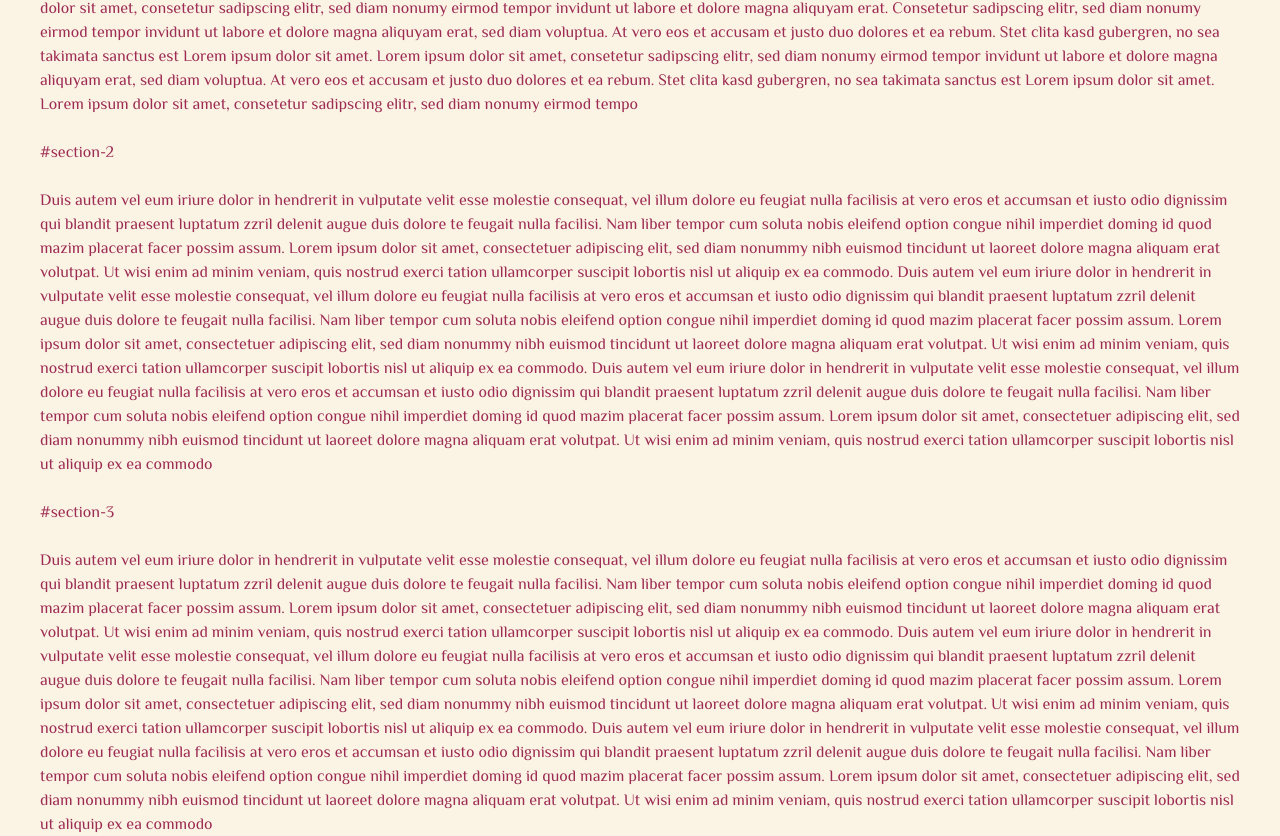
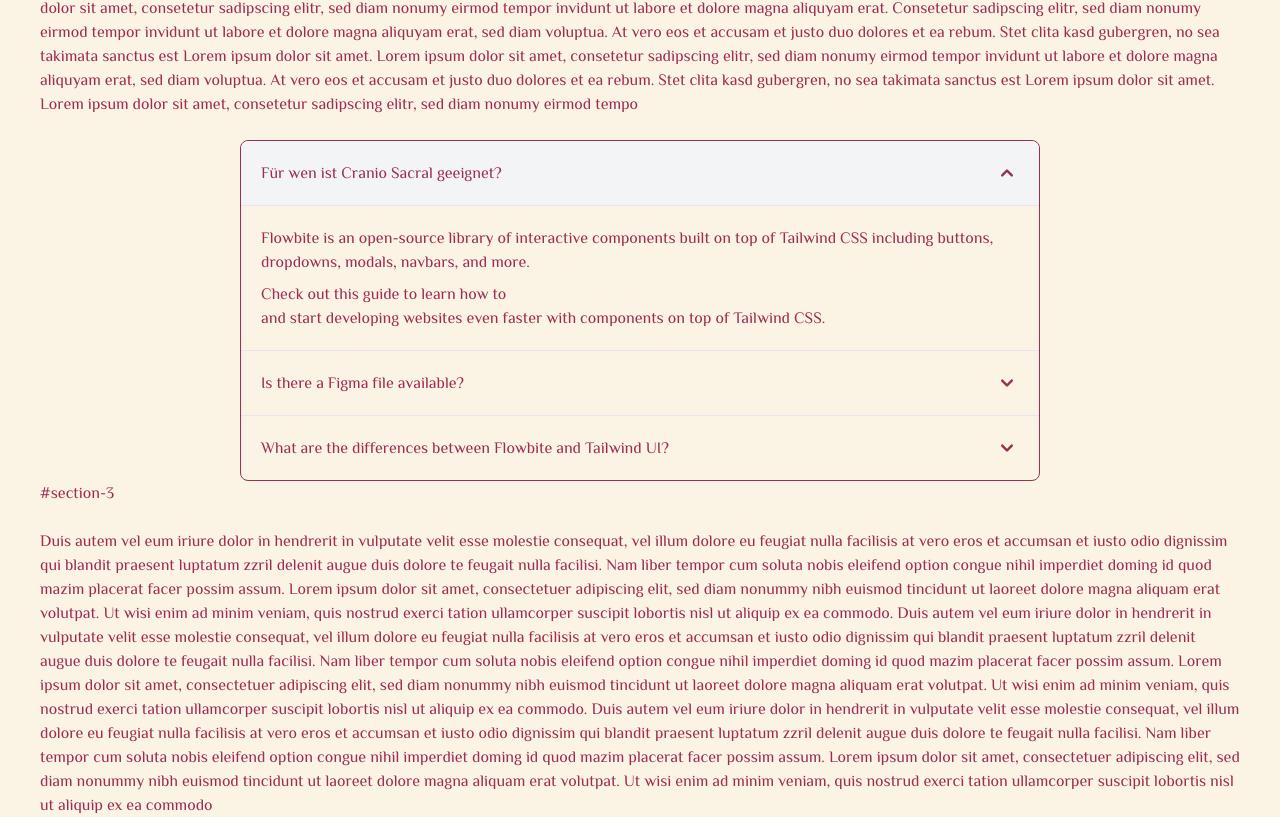
Before and after one commit to meyer-marco/flow_cranio, a Next.js app in the folder flow_cranio_app/: page / in a window 1280 px wide. Shown: the part 594-1430 px from the top of the page. Built offline with nearby package versions, Linux system fonts and the light colour scheme.

Commit message:
feat: init accordion

```diff
--- /dev/null
+++ b/flow_cranio_app/src/pages/components/Accordion/Accordion.tsx
@@ -0,0 +1,81 @@
+import React from "react";
+import { Accordion as AccordionWrapper } from "flowbite-react";
+import style from "./accordion.module.css";
+
+const Accordion: React.FC<{ id?: string }> = ({ id }) => {
+  return (
+    <AccordionWrapper
+      className={`md:w-2/3 border-main-violet ${style.accordion}`}
+    >
+      <AccordionWrapper.Panel>
+        <AccordionWrapper.Title className=" text-main-violet ">
+          Für wen ist Cranio Sacral geeignet?
+        </AccordionWrapper.Title>
+        <AccordionWrapper.Content className="">
+          <div className="mb-2 text-main-violet">
+            <p>
+              Flowbite is an open-source library of interactive components built
+              on top of Tailwind CSS including buttons, dropdowns, modals,
+              navbars, and more.
+            </p>
+          </div>
+          <div className=" text-main-violet">
+            <p>Check out this guide to learn how to </p>
+            <p>
+              and start developing websites even faster with components on top
+              of Tailwind CSS.
+            </p>
+          </div>
+        </AccordionWrapper.Content>
+      </AccordionWrapper.Panel>
+      <AccordionWrapper.Panel>
+        <AccordionWrapper.Title className=" text-main-violet">
+          Is there a Figma file available?
+        </AccordionWrapper.Title>
+        <AccordionWrapper.Content>
+          <div className="mb-2  text-main-violet">
+            <p>
+              Flowbite is first conceptualized and designed using the Figma
+              software so everything you see in the library has a design
+              equivalent in our Figma file.
+            </p>
+          </div>
+          <div className=" text-main-violet">
+            <p>Check out the</p>
+            <p>
+              based on the utility classes from Tailwind CSS and components from
+              Flowbite.
+            </p>
+          </div>
+        </AccordionWrapper.Content>
+      </AccordionWrapper.Panel>
+      <AccordionWrapper.Panel>
+        <AccordionWrapper.Title className=" text-main-violet">
+          What are the differences between Flowbite and Tailwind UI?
+        </AccordionWrapper.Title>
+        <AccordionWrapper.Content>
+          <div className="mb-2 text-main-violet">
+            <p>
+              The main difference is that the core components from Flowbite are
+              open source under the MIT license, whereas Tailwind UI is a paid
+              product. Another difference is that Flowbite relies on smaller and
+              standalone components, whereas Tailwind UI offers sections of
+              pages.
+            </p>
+          </div>
+          <div className="mb-2 text-main-violet">
+            <p>
+              However, we actually recommend using both Flowbite, Flowbite Pro,
+              and even Tailwind UI as there is no technical reason stopping you
+              from using the best of two worlds.
+            </p>
+          </div>
+          <div className="mb-2  text-main-violet">
+            <p>Learn more about these technologies:</p>
+          </div>
+        </AccordionWrapper.Content>
+      </AccordionWrapper.Panel>
+    </AccordionWrapper>
+  );
+};
+export default Accordion;
--- /dev/null
+++ b/flow_cranio_app/src/pages/components/Accordion/accordion.module.css
@@ -0,0 +1,8 @@
+.accordion {
+}
+.accordion button {
+  border-color: #9c2c54;
+}
+.accordion div {
+  border-color: #9c2c54;
+}
--- a/flow_cranio_app/src/pages/components/Layout/Layout.tsx
+++ b/flow_cranio_app/src/pages/components/Layout/Layout.tsx
@@ -1,3 +1,4 @@
+import Accordion from "../Accordion/Accordion";
 import Navbar from "../Navigation/Navbar";
 import style from "./layout.module.css";
 
@@ -88,42 +89,14 @@ const Layout = () => {
           <br />
           <br />
         </div>
-        <div id="section-2" className="scroll-mt-28">
-          #section-2 <br />
-          <br />
-          Duis autem vel eum iriure dolor in hendrerit in vulputate velit esse
-          molestie consequat, vel illum dolore eu feugiat nulla facilisis at
-          vero eros et accumsan et iusto odio dignissim qui blandit praesent
-          luptatum zzril delenit augue duis dolore te feugait nulla facilisi.
-          Nam liber tempor cum soluta nobis eleifend option congue nihil
-          imperdiet doming id quod mazim placerat facer possim assum. Lorem
-          ipsum dolor sit amet, consectetuer adipiscing elit, sed diam nonummy
-          nibh euismod tincidunt ut laoreet dolore magna aliquam erat volutpat.
-          Ut wisi enim ad minim veniam, quis nostrud exerci tation ullamcorper
-          suscipit lobortis nisl ut aliquip ex ea commodo. Duis autem vel eum
-          iriure dolor in hendrerit in vulputate velit esse molestie consequat,
-          vel illum dolore eu feugiat nulla facilisis at vero eros et accumsan
-          et iusto odio dignissim qui blandit praesent luptatum zzril delenit
-          augue duis dolore te feugait nulla facilisi. Nam liber tempor cum
-          soluta nobis eleifend option congue nihil imperdiet doming id quod
-          mazim placerat facer possim assum. Lorem ipsum dolor sit amet,
-          consectetuer adipiscing elit, sed diam nonummy nibh euismod tincidunt
-          ut laoreet dolore magna aliquam erat volutpat. Ut wisi enim ad minim
-          veniam, quis nostrud exerci tation ullamcorper suscipit lobortis nisl
-          ut aliquip ex ea commodo. Duis autem vel eum iriure dolor in hendrerit
-          in vulputate velit esse molestie consequat, vel illum dolore eu
-          feugiat nulla facilisis at vero eros et accumsan et iusto odio
-          dignissim qui blandit praesent luptatum zzril delenit augue duis
-          dolore te feugait nulla facilisi. Nam liber tempor cum soluta nobis
-          eleifend option congue nihil imperdiet doming id quod mazim placerat
-          facer possim assum. Lorem ipsum dolor sit amet, consectetuer
-          adipiscing elit, sed diam nonummy nibh euismod tincidunt ut laoreet
-          dolore magna aliquam erat volutpat. Ut wisi enim ad minim veniam, quis
-          nostrud exerci tation ullamcorper suscipit lobortis nisl ut aliquip ex
-          ea commodo
-          <br />
-          <br />
+        {/* Was ist Cranio? */}
+        <div
+          id="section-2"
+          className="flex scroll-mt-28 items-center place-content-center"
+        >
+          <Accordion />
         </div>
+        {/* Termine */}
         <div id="section-3" className="scroll-mt-28">
           #section-3 <br />
           <br />
--- a/flow_cranio_app/src/pages/components/Navigation/Navbar.tsx
+++ b/flow_cranio_app/src/pages/components/Navigation/Navbar.tsx
@@ -9,14 +9,14 @@ interface ChildProps {
 }
 
 const Navbar: React.FC<ChildProps> = ({ onNavItemCkick }) => {
-  const sendDataToParent = (data: string) => {
+  const setScrollToSection = (data: string) => {
     onNavItemCkick(data);
   };
 
   return (
     <NavbarWrapper
       id="navBar"
-      className={`bg-main-background px-4 fixed w-full top-0 left-0  ${style.nav_container}`}
+      className={`bg-main-background px-4 fixed w-full top-0 left-0 z-20 ${style.nav_container}`}
     >
       <NavbarWrapper.Brand href="/">
         <Logo height={90} width={90} />
@@ -43,24 +43,24 @@ const Navbar: React.FC<ChildProps> = ({ onNavItemCkick }) => {
           </Dropdown.Header> */}
           <Dropdown.Item
             onClick={() => {
-              sendDataToParent("section-1");
+              setScrollToSection("section-1");
             }}
           >
             Über mich
           </Dropdown.Item>
           <Dropdown.Item
             onClick={() => {
-              sendDataToParent("section-2");
+              setScrollToSection("section-2");
+            }}
+          >
+            Was ist Cranio?
+          </Dropdown.Item>
+          <Dropdown.Item
+            onClick={() => {
+              setScrollToSection("section-3");
             }}
           >
             Termine
-          </Dropdown.Item>
-          <Dropdown.Item
-            onClick={() => {
-              sendDataToParent("section-3");
-            }}
-          >
-            Was ist Cranio?
           </Dropdown.Item>
         </Dropdown>
       </div>
--- a/flow_cranio_app/tailwind.config.ts
+++ b/flow_cranio_app/tailwind.config.ts
@@ -14,6 +14,7 @@ const config: Config = {
       colors: {
         "main-violet": "#9c2c54",
         "main-background": "#fbf3e3",
+        "second-backgroud": "#ecd4c5",
       },
     },
   },
```
